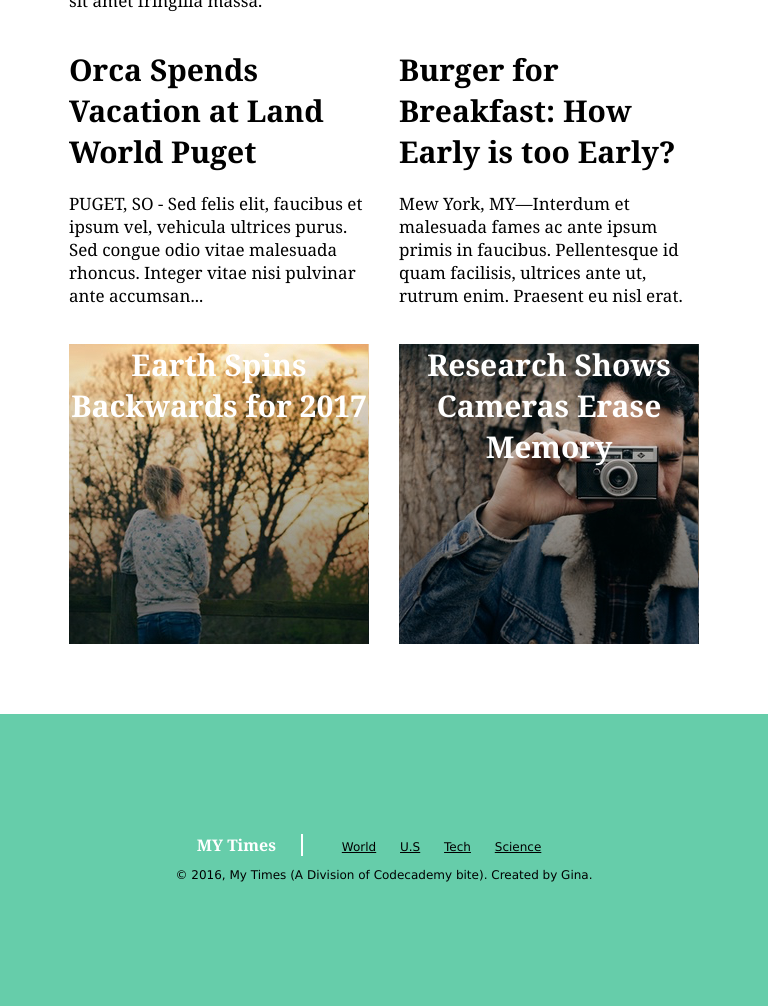
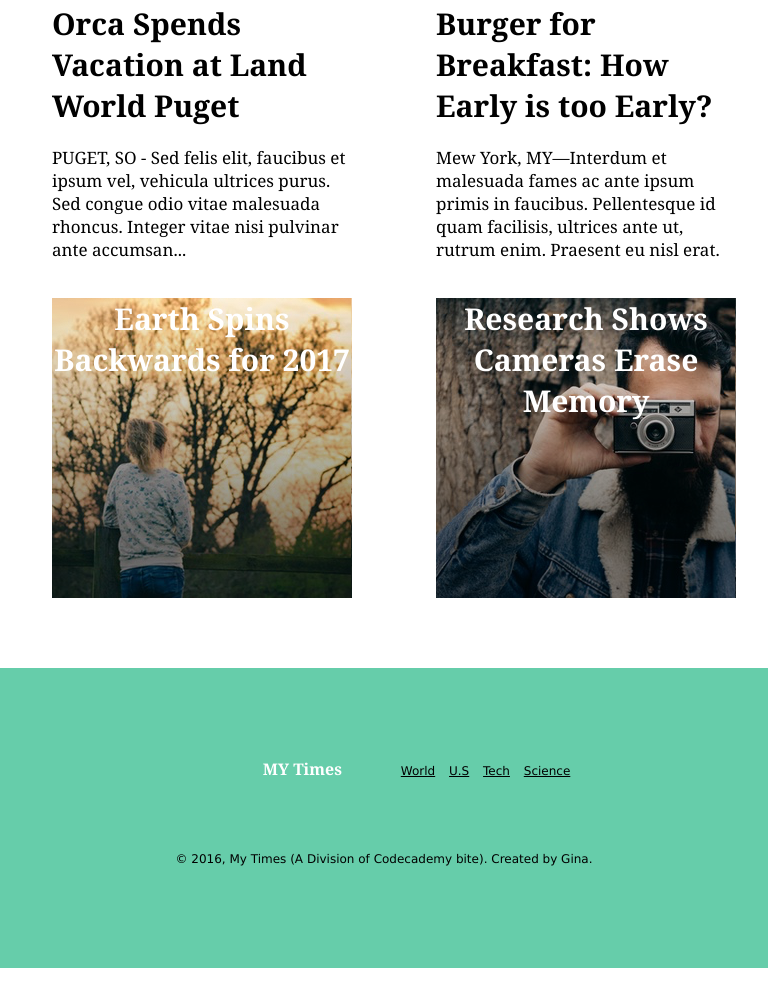
Before and after one commit to faeta/mytimes, a plain HTML site: page index.html in a window 768 px wide. Shown: the part 658-1664 px from the top of the page. After the commit the page ends 1626 px from the top, so only its background shows below. Drawn offline with Linux system fonts and the light colour scheme.

Commit message:
completed responsiveness for mobile

```diff
--- a/Styles/style.css
+++ b/Styles/style.css
@@ -200,11 +200,28 @@ footer{
 and (min-device-width : 768px)
 and (max-device-width : 1024px) and (orientation : portrait) {
 
-.medium{
+	.column.large{
+		width: 100%;
+	}
+
+	.bottom{
+		display: flex;
+		justify-content: space-around;
+	}
+
+	.flex{
+		display: block;
+	}
+
+
+	.medium{
 	display: none;
+	}
+
+	.small{
+		display: none;
+	}
 }
-
-	}
 
 /*iPad Media Query - Landscape Orientation*/
 
@@ -213,15 +230,22 @@ and (min-device-width : 768px)
 and (max-device-width : 1024px)
 and (orientation : landscape) {
 
+
 	.medium{
 	display: none;
 }
+
 
 }
 
 /*Mobile Media Query*/
 
 @media only screen and (max-width: 768px) {
+
+	.bottom{
+		display: flex;
+		flex-wrap: wrap;
+	}
 
 	.small{
 		display: none;
@@ -231,5 +255,22 @@ and (orientation : landscape) {
 	display: none;
 }
 
+	.mytimes-footer{
+		margin-left: 90px;
+		border-right: none;
+	}
+
+	footer div{
+		padding: 30px;
+	}
+
+	nav{
+		display: flex;
 
 	}
+	.nav{
+		padding: 5px;
+	}
+
+
+	}
--- a/index.html
+++ b/index.html
@@ -3,6 +3,8 @@
 <head>
 	<title>My Times</title>
 	<link rel="stylesheet" type="text/css" href="Styles/style.css">
+	<meta name="viewport" content="width=device-width, initial-scale = 1.0,
+maximum-scale=1.0, user-scalable=no" />
 </head>
 <body>
 
```
